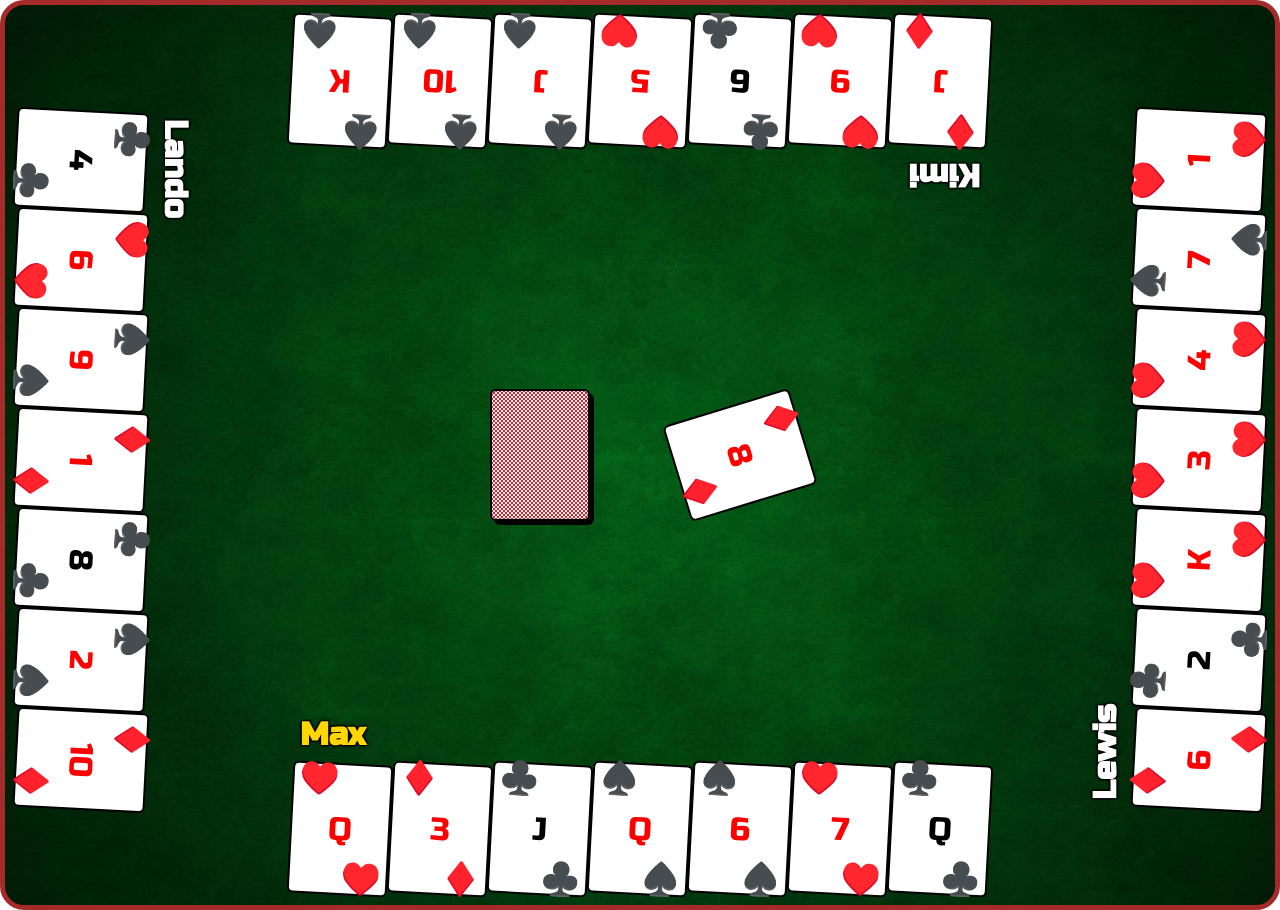
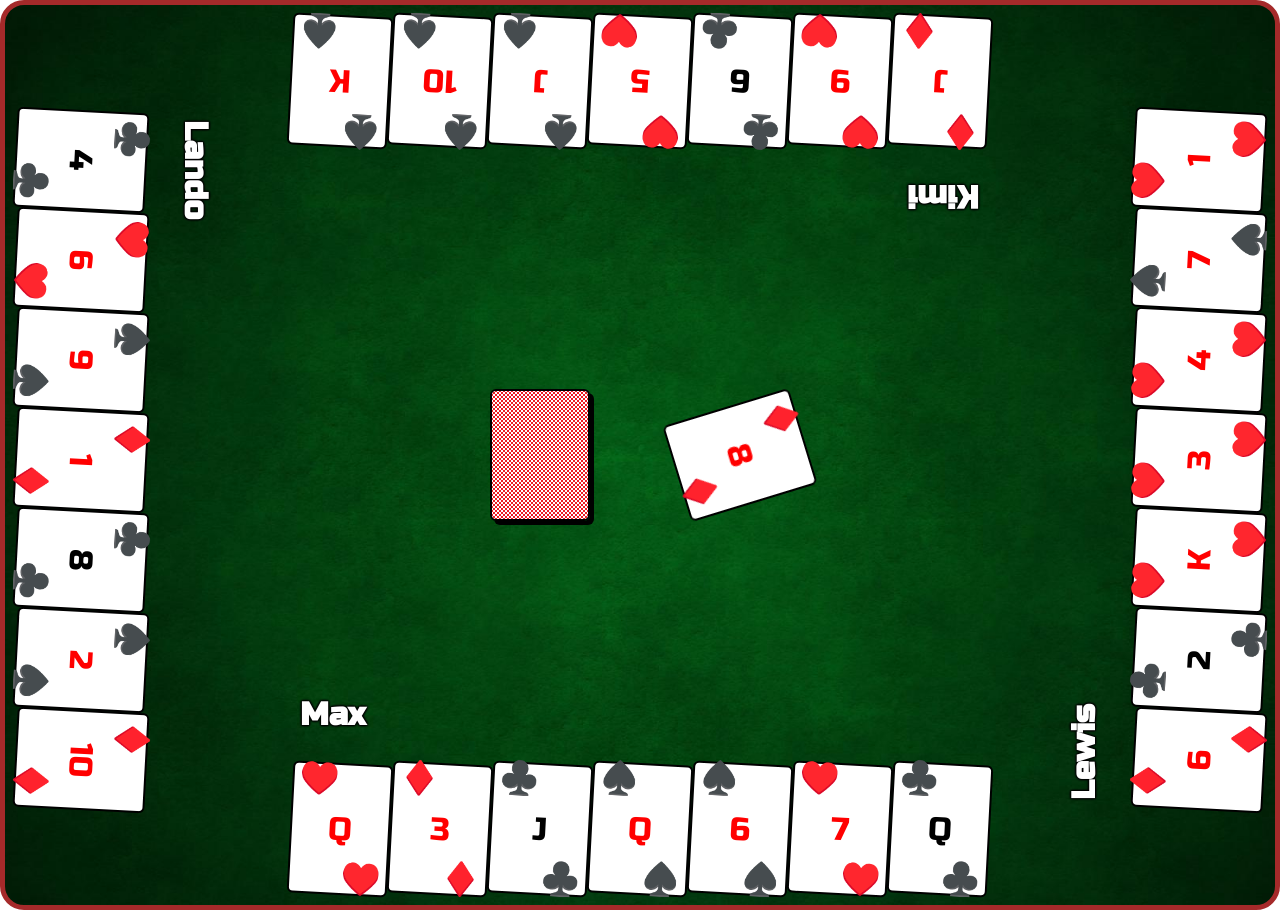
Before and after one commit to AlexanderReen/mau-mau, a React (Create React App) app: page / in a window 1280 px wide. Built offline with nearby package versions, Linux system fonts and the light colour scheme.

Commit message:
funny animation

```diff
--- a/src/components/Hand/Hand.scss
+++ b/src/components/Hand/Hand.scss
@@ -3,7 +3,7 @@
 
     &__name {
         position: absolute;
-        bottom: 120px;
+        bottom: 140px;
         left: 10px;
         color: white;
         text-shadow: 1px 1px 2px black, 1px -1px 2px black, -1px 1px 2px black, -1px -1px 2px black;
@@ -23,7 +23,18 @@
     &--active {
 
         .hand__name {
-            color: gold;
+            animation-duration: 1s;
+            animation-iteration-count: infinite;
+            animation-name: bounce;
+            animation-timing-function: ease;
+        }
+
+        @keyframes bounce {
+            0%   { transform: scale(1,1)    translateY(0); }
+            10%  { transform: scale(1.1,.9) translateY(0); }
+            30%  { transform: scale(.9,1.1) translateY(-10px); }
+            50%  { transform: scale(1,1)    translateY(0); }
+            100% { transform: scale(1,1)    translateY(0); }
         }
         .card {
             &--front {
```
